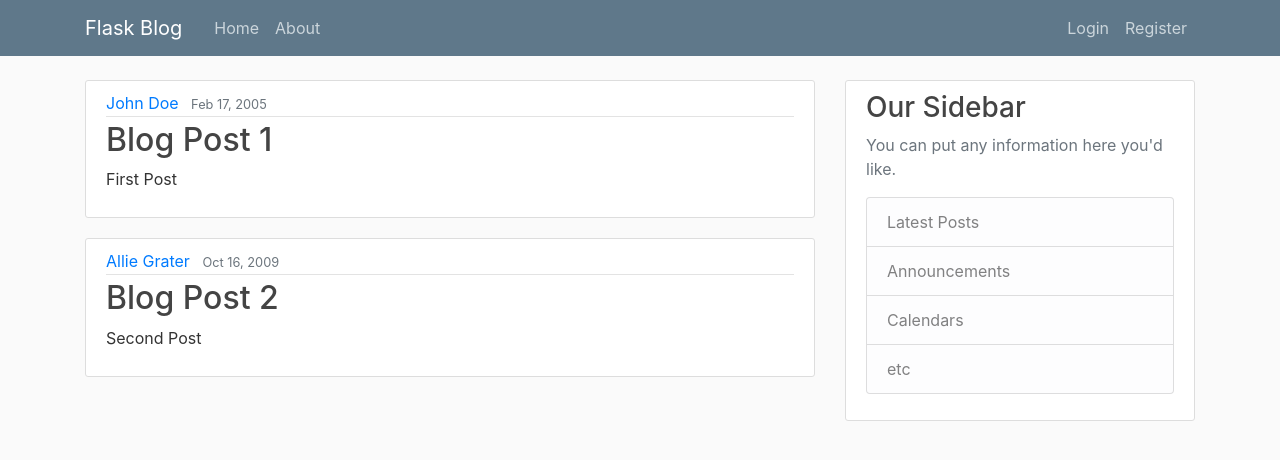
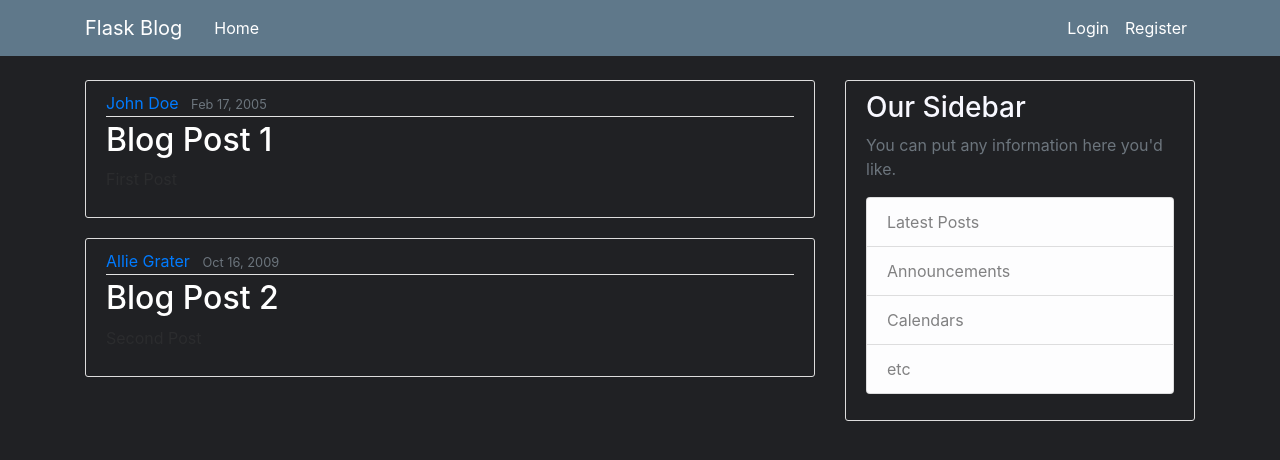
Before and after one commit to ayoadeleye/Flask_App, a Flask app: page / in a window 1280 px wide. Shown: the top 460 px of the page. Run offline with Flask 2, Linux system fonts and the light colour scheme; some libraries are stand-ins or nearby versions.

Commit message:
changed some stuff

```diff
--- a/flaskblog.py
+++ b/flaskblog.py
@@ -15,6 +15,7 @@ class User(db.Model):
     email = db.Column(db.String(120), unique=True, nullable=False)
     image_file = db.Column(db.String(20), nullable=False, default='default.jpg')
     password = db.Column(db.String(60), nullable=False)
+    posts = db.relationship('Post', backref='author', lazy=True)
 
     def __repr__(self):
         return f"User('{self.username}', '{self.email}', '{self.image_file}')"
@@ -25,19 +26,18 @@ class Post(db.Model):
     title = db.Column(db.String(100), nullable=False)
     date_posted = db.Column(db.DateTime, nullable=False, default=datetime.utcnow)
     content = db.Column(db.Text, nullable=False)
+    user_id = db.Column(db.Integer, db.ForeignKey('user.id'), nullable=False)
 
     def __repr__(self):
         return f"User('{self.title}', '{self.date_posted}')"
 
 
-
-
 posts = [
     {
-        'author':'John Doe',
-        'title':'Blog Post 1',
-        'content':'First Post',
-        'date_posted':'Feb 17, 2005'
+        'author': 'John Doe',
+        'title': 'Blog Post 1',
+        'content': 'First Post',
+        'date_posted': 'Feb 17, 2005'
     },
     {
         'author': 'Allie Grater',
@@ -52,11 +52,6 @@ posts = [
 @app.route("/home")
 def home():
     return render_template("home.html", posts=posts)
-
-
-@app.route("/about")
-def about():
-    return render_template("about.html", title='About')
 
 
 @app.route("/register", methods=['GET', 'POST'])
@@ -76,9 +71,11 @@ def login():
             flash('You have been logged in!', 'success')
             return redirect(url_for('home'))
         else:
-            flash('Login Unsuccesful. Please check username and password', 'danger')
+            flash('Login Unsuccessful. Please check username and password', 'danger')
     return render_template("login.html", title='Login', form=form)
 
 
-if __name__ == '__main__':
-    app.run(debug=True)
+with app.app_context():
+    db.create_all()
+    if __name__ == '__main__':
+        app.run(debug=True)
--- a/static/main.css
+++ b/static/main.css
@@ -1,11 +1,11 @@
 body {
-  background: #fafafa;
-  color: #333333;
+  background: #202124;
+  color: #2b2c2e;
   margin-top: 5rem;
 }
 
 h1, h2, h3, h4, h5, h6 {
-  color: #444444;
+  color: #F8F8FF;
 }
 
 .bg-steel {
@@ -13,11 +13,11 @@ h1, h2, h3, h4, h5, h6 {
 }
 
 .site-header .navbar-nav .nav-link {
-  color: #cbd5db;
+  color: #ffffff;
 }
 
 .site-header .navbar-nav .nav-link:hover {
-  color: #ffffff;
+  color: #F8F8FF;
 }
 
 .site-header .navbar-nav .nav-link.active {
@@ -25,7 +25,7 @@ h1, h2, h3, h4, h5, h6 {
 }
 
 .content-section {
-  background: #ffffff;
+  background: #202124;
   padding: 10px 20px;
   border: 1px solid #dddddd;
   border-radius: 3px;
@@ -33,7 +33,7 @@ h1, h2, h3, h4, h5, h6 {
 }
 
 .article-title {
-  color: #444444;
+  color: #ffffff;
 }
 
 a.article-title:hover {
--- a/templates/about.html
+++ /dev/null
@@ -1,4 +0,0 @@
-{% extends "layout.html" %}
-{% block content %}
-    <h1>About Page</h1>
-{% endblock content %}
--- a/templates/layout.html
+++ b/templates/layout.html
@@ -25,7 +25,6 @@
       <div class="collapse navbar-collapse" id="navbarToggle">
         <div class="navbar-nav mr-auto">
           <a class="nav-item nav-link" href="{{ url_for('home') }}">Home</a>
-          <a class="nav-item nav-link" href="{{ url_for('about') }}">About</a>
         </div>
         <!-- Navbar Right Side -->
         <div class="navbar-nav">
```
